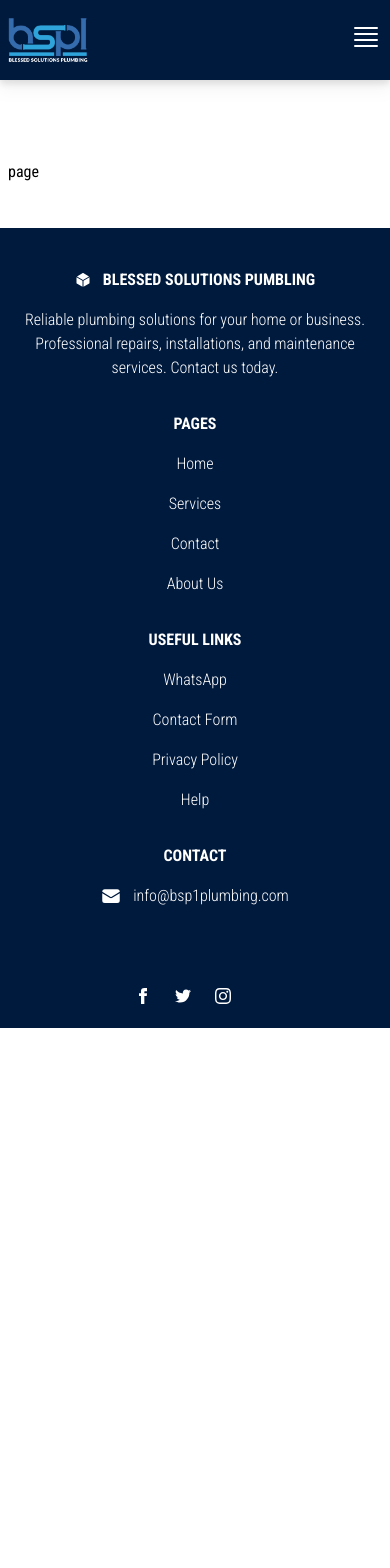
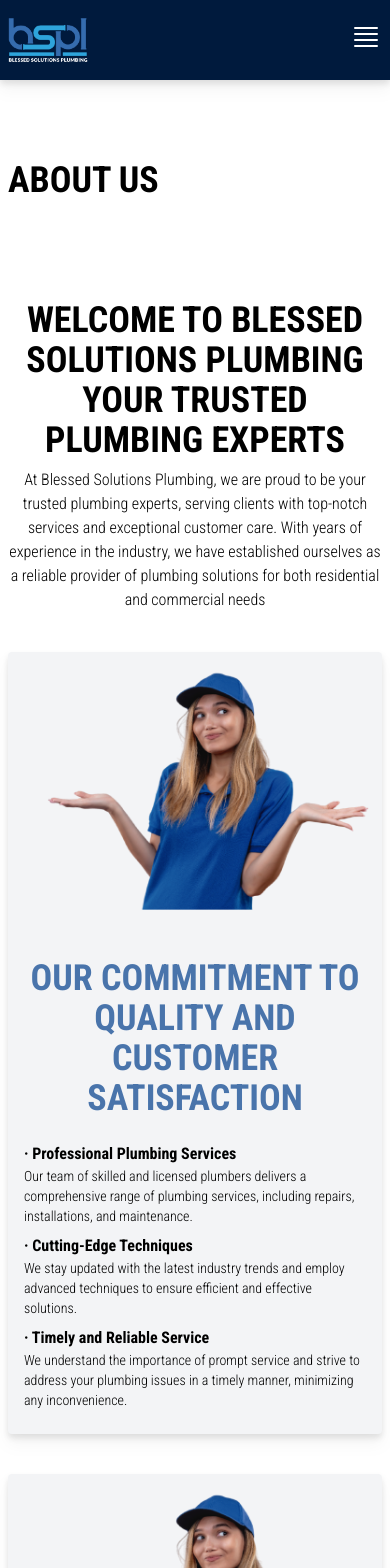
Before and after one commit to sabahrahal/bsp1-landing-page, a Next.js app: page /about-us in a window 390 px wide. Shown: the top 1568 px of the page. Before the commit the page ends 1028 px from the top, so only its background shows below. Built offline with nearby package versions, Linux system fonts and the light colour scheme.

Commit message:
added about us page

```diff
--- /dev/null
+++ b/app/about-us/components/CallToAction.jsx
@@ -0,0 +1,38 @@
+import Image from "next/image"
+import Link from "next/link"
+import ImgBanner from "../../../public/images/plumber-banner.webp"
+
+export const CallToAction = () => {
+  return (
+    <section>
+        <p className="font-bold text-center mx-auto text-4xl uppercase mb-2">Blessed Solutions Plumbing</p>
+        <p className="mb-10 text-center mx-auto lg:max-w-3xl"> Is a leading provider of reliable plumbing services, catering to residential and commercial clients.
+        With our commitment to quality, customer satisfaction, and expertise, we are your trusted choice for all your plumbing needs.
+        Contact us now for prompt and professional service.</p>
+        <div className="flex bg-gray-100 rounded flex-col lg:flex-row p-4 lg:pb-0 drop-shadow-lg">
+            <div className="lg:w-1/3 flex justify-center lg:justify-end">
+                <Image src={ImgBanner} width={408} height={611} alt="Plumbing service in Orlando" />
+            </div>
+            <div className="lg:w-2/3">
+                <p className="text-4xl text-center lg:text-left lg:text-5xl uppercase text-main mt-8 font-bold">Plumbing service in Orlando</p>
+                <h2 className="text-2xl lg:text-2xl text-main mt-6">Efficient Plumbing Solutions for Your Home or Business</h2>
+                <div className="flex flex-col-reverse lg:flex-col">
+                    <div>
+                        <Link href={"/contact"} className="lg:w-40 py-4 px-2 bg-main text-white font-bold rounded flex text-lg items-center justify-center uppercase mt-6 hover:bg-secondary duration-300">
+                            <svg xmlns="http://www.w3.org/2000/svg" viewBox="0 0 24 24" fill="currentColor" className="w-5 h-5 mr-2">
+                                <path fillRule="evenodd" d="M1.5 4.5a3 3 0 013-3h1.372c.86 0 1.61.586 1.819 1.42l1.105 4.423a1.875 1.875 0 01-.694 1.955l-1.293.97c-.135.101-.164.249-.126.352a11.285 11.285 0 006.697 6.697c.103.038.25.009.352-.126l.97-1.293a1.875 1.875 0 011.955-.694l4.423 1.105c.834.209 1.42.959 1.42 1.82V19.5a3 3 0 01-3 3h-2.25C8.552 22.5 1.5 15.448 1.5 6.75V4.5z" clipRule="evenodd" />
+                            </svg>
+                            Contact Us
+                        </Link>
+                    </div>
+
+                    <p className="text-md lg:text-xl mt-6 lg:mt-10 lg:max-w-2xl text-justify font-bold" lang="en">Ready to experience exceptional plumbing services tailored to your unique needs? Don't hesitate to reach out to us today to discuss your specific plumbing requirements.
+                    Whether it's a minor repair, a complex installation, or routine maintenance, our dedicated team of experts is here to provide prompt and professional assistance.
+                    We take pride in delivering top-notch workmanship and ensuring your complete satisfaction.
+                    Contact us now and let us exceed your expectations with our reliable plumbing solutions.</p>
+                </div>
+            </div>
+        </div>
+    </section>
+  )
+}
--- /dev/null
+++ b/app/about-us/components/KeyPoints.jsx
@@ -0,0 +1,58 @@
+import Image from "next/image"
+import ImgWhyChoose from "../../../public/images/why-us.webp"
+
+export const KeyPoints = () => {
+    return (
+        <section className="mb-[100px] md:mb-[150px]">
+            <div className="flex bg-gray-100 rounded flex-col lg:flex-row-reverse mt-10 drop-shadow-lg">
+                <div className="lg:w-3/5">
+                    <Image className="rounded" src={ImgWhyChoose} width={800} height={552} alt="Why choose Plumbing Service" />
+                </div>
+                <div className="lg:w-2/5 p-4">
+                    <h2 className="text-4xl text-center lg:text-left md:text-5xl uppercase text-main mt-8 font-bold">Our Commitment to Quality and Customer Satisfaction</h2>
+                    <div className="flex flex-col lg:flex-col">
+
+                        <div className="text-md lg:text-xl mt-6 lg:mt-10 md:max-w-2xl lg:hyphens-auto flex flex-col" lang="en">
+                            <b>· Professional Plumbing Services</b>
+                            <p className="text-sm mb-2">Our team of skilled and licensed plumbers delivers a comprehensive range of plumbing services, including repairs, installations, and maintenance.</p>
+
+                            <b>· Cutting-Edge Techniques</b>
+                            <p className="text-sm mb-2">We stay updated with the latest industry trends and employ advanced techniques to ensure efficient and effective solutions.</p>
+
+                            <b>· Timely and Reliable Service</b>
+                            <p className="text-sm mb-2">We understand the importance of prompt service and strive to address your plumbing issues in a timely manner, minimizing any inconvenience.</p>
+                        </div>
+                    </div>
+                </div>
+            </div>
+
+            <div className="flex bg-gray-100 rounded flex-col lg:flex-row mt-10 drop-shadow-lg">
+                <div className="lg:w-3/5">
+                    <Image className="rounded" src={ImgWhyChoose} width={800} height={552} alt="Why choose Plumbing Service" />
+                </div>
+                <div className="lg:w-2/5 p-4">
+                    <h2 className="text-4xl text-center lg:text-left md:text-5xl uppercase text-main mt-8 font-bold">Why Choose Blessed Solutions Plumbing for Your Plumbing Needs?</h2>
+                    <div className="flex flex-col lg:flex-col">
+
+                        <div className="text-md lg:text-xl mt-6 lg:mt-10 md:max-w-2xl lg:hyphens-auto flex flex-col" lang="en">
+                            <b>· Expertise and Experience</b>
+                            <p className="text-sm mb-2">Our team consists of highly skilled plumbers with years of experience in handling diverse plumbing projects</p>
+
+                            <b>· Superior Workmanship</b>
+                            <p className="text-sm mb-2">We take pride in delivering top-notch workmanship and ensuring the highest quality standards in every project we undertake.</p>
+
+                            <b>· Comprehensive Solutions</b>
+                            <p className="text-sm mb-2">From minor repairs to complex installations, we offer a wide range of plumbing services to meet your specific requirements.</p>
+
+                            <b>· Customer-Centric Approach</b>
+                            <p className="text-sm mb-2">We believe in providing fair and transparent pricing, ensuring that you understand the costs involved before any work begins.</p>
+
+                            <b>· Transparent Pricing</b>
+                            <p className="text-sm mb-2">We believe in providing fair and transparent pricing, ensuring that you understand the costs involved before any work begin</p>
+                        </div>
+                    </div>
+                </div>
+            </div>
+        </section>
+    )
+}
--- a/app/about-us/page.jsx
+++ b/app/about-us/page.jsx
@@ -1,6 +1,16 @@
+import { CallToAction } from "./components/CallToAction"
+import { KeyPoints } from "./components/KeyPoints"
+
 const page = () => {
   return (
-    <div>page</div>
+    <div className="my-[100px] md:my-[150px]">
+      <p className="text-4xl uppercase my-[100px] md:my-[150px] font-bold">About us</p>
+      <h1 className="text-4xl uppercase font-bold mb-2 text-center mx-auto lg:max-w-3xl">Welcome to Blessed Solutions Plumbing Your Trusted Plumbing Experts</h1>
+      <p className="mb-10 mx-auto text-center lg:max-w-2xl">At Blessed Solutions Plumbing, we are proud to be your trusted plumbing experts, serving clients with top-notch services and exceptional customer care.
+                       With years of experience in the industry, we have established ourselves as a reliable provider of plumbing solutions for both residential and commercial needs</p>
+      <KeyPoints />
+      <CallToAction />
+    </div>
   )
 }
 
--- a/app/components/CallToAction.jsx
+++ b/app/components/CallToAction.jsx
@@ -7,7 +7,7 @@
     <section className="my-[100px] md:my-[150px]">
         <h3 className="text-center text-4xl font-bold">Fast and Effective Drainage Repair and Pipe Installation</h3>
         <div className="flex flex-col gap-y-10 md:flex-row md:justify-center flex-wrap md:gap-x-48 mt-10">
-            <Link href={"#"} className="rounded drop-shadow-lg">
+            <Link href={"/contact"} className="rounded drop-shadow-lg">
                 <Image className="rounded-t-lg" src={touchPhone} width={400} height={400} alt="touch phone" />
                 <div className="p-4 bg-main rounded-b-lg hover:bg-secondary duration-300">
                     <p className="text-2xl font-bold text-white uppercase text-center">Schedule Online</p>
--- a/app/components/Contact.jsx
+++ b/app/components/Contact.jsx
@@ -10,7 +10,7 @@
                 <h3 className="text-4xl font-bold mb-2 text-main text-center lg:text-left">You Have Questions, We Have Answers.</h3>
                 <p className="text-md lg:text-xl font-bold max-w-xl text-justify">Do you have any questions? Contact us through various methods by clicking or tapping on the button and choose the option that suits your needs best.
                     Our team works diligently to provide you with a prompt response.</p>
-                    <Link href={"https://wa.link/t65qda"} target="_blank" className="w-full lg:w-11/12 mt-6 py-4 px-2 bg-main text-white font-bold rounded flex text-lg items-center justify-center uppercase hover:bg-secondary duration-300">
+                    <Link href={"/contact"} className="w-full lg:w-11/12 mt-6 py-4 px-2 bg-main text-white font-bold rounded flex text-lg items-center justify-center uppercase hover:bg-secondary duration-300">
                         <svg xmlns="http://www.w3.org/2000/svg" fill="currentColor" className="w-5 h-5 mr-2" viewBox="0 0 512 512">
                             <path d="M96 0C60.7 0 32 28.7 32 64V448c0 35.3 28.7 64 64 64H384c35.3 0 64-28.7 64-64V64c0-35.3-28.7-64-64-64H96zM208 288h64c44.2 0 80 35.8 80 80c0 8.8-7.2 16-16 16H144c-8.8 0-16-7.2-16-16c0-44.2 35.8-80 80-80zm-32-96a64 64 0 1 1 128 0 64 64 0 1 1 -128 0zM512 80c0-8.8-7.2-16-16-16s-16 7.2-16 16v64c0 8.8 7.2 16 16 16s16-7.2 16-16V80zM496 192c-8.8 0-16 7.2-16 16v64c0 8.8 7.2 16 16 16s16-7.2 16-16V208c0-8.8-7.2-16-16-16zm16 144c0-8.8-7.2-16-16-16s-16 7.2-16 16v64c0 8.8 7.2 16 16 16s16-7.2 16-16V336z"/>
                         </svg>
--- a/app/components/Services.jsx
+++ b/app/components/Services.jsx
@@ -60,7 +60,7 @@
     </div>
 
     <div className="flex justify-center mt-10">
-        <Link href={"https://wa.link/t65qda"} target="_blank" className="md:w-40 py-4 px-2 bg-main text-white font-bold rounded flex text-lg items-center justify-center uppercase mt-6 hover:bg-secondary duration-300">
+        <Link href={"/services"} className="md:w-40 py-4 px-2 bg-main text-white font-bold rounded flex text-lg items-center justify-center uppercase mt-6 hover:bg-secondary duration-300">
         <svg xmlns="http://www.w3.org/2000/svg" viewBox="0 0 24 24" fill="currentColor" className="w-5 h-5 mr-2">
             <path d="M5.223 2.25c-.497 0-.974.198-1.325.55l-1.3 1.298A3.75 3.75 0 007.5 9.75c.627.47 1.406.75 2.25.75.844 0 1.624-.28 2.25-.75.626.47 1.406.75 2.25.75.844 0 1.623-.28 2.25-.75a3.75 3.75 0 004.902-5.652l-1.3-1.299a1.875 1.875 0 00-1.325-.549H5.223z" />
             <path fillRule="evenodd" d="M3 20.25v-8.755c1.42.674 3.08.673 4.5 0A5.234 5.234 0 009.75 12c.804 0 1.568-.182 2.25-.506a5.234 5.234 0 002.25.506c.804 0 1.567-.182 2.25-.506 1.42.674 3.08.675 4.5.001v8.755h.75a.75.75 0 010 1.5H2.25a.75.75 0 010-1.5H3zm3-6a.75.75 0 01.75-.75h3a.75.75 0 01.75.75v3a.75.75 0 01-.75.75h-3a.75.75 0 01-.75-.75v-3zm8.25-.75a.75.75 0 00-.75.75v5.25c0 .414.336.75.75.75h3a.75.75 0 00.75-.75v-5.25a.75.75 0 00-.75-.75h-3z" clipRule="evenodd" />
--- a/app/services/page.jsx
+++ b/app/services/page.jsx
@@ -1,6 +1,8 @@
 const page = () => {
   return (
-    <div>page</div>
+    <section className="my-[100px] md:my-[150px]">
+      <h1 className="text-5xl uppercase font-bold my-[100px] md:my-[150px]">Services</h1>
+    </section>
   )
 }
 
```
Also changed, not shown: app/components/Footer.jsx (+4 -4 lines), app/components/Hero.jsx (+4 -4 lines), app/components/WhyChoose.jsx (+8 -8 lines).
